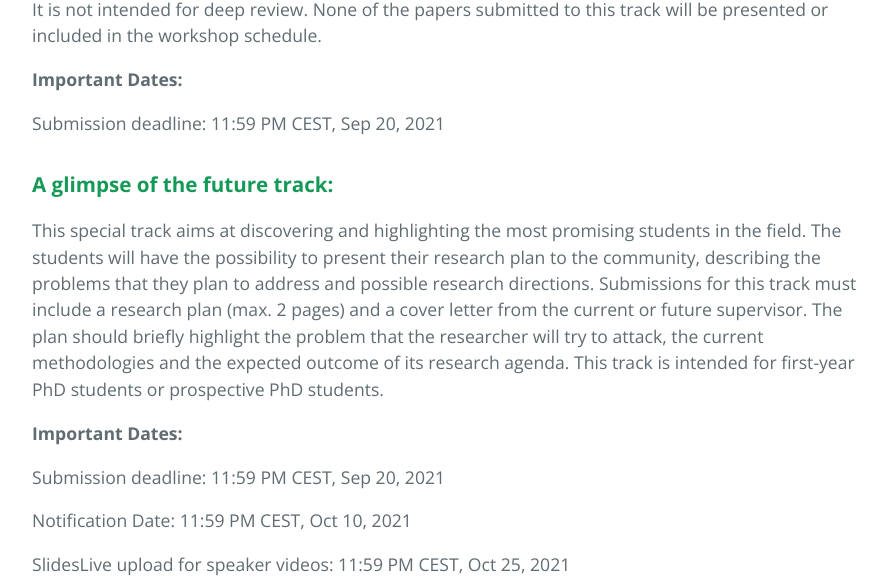
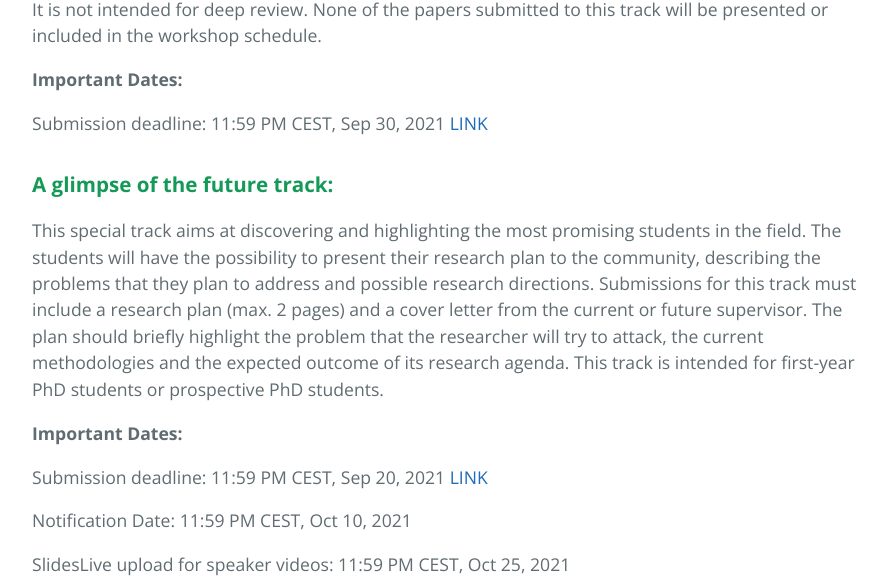
Before and after one commit to xai4debugging/xai4debugging.github.io, a Jekyll site: the page built from index.md, in a window 1280 px wide and 900 px high, scrolled down 2993 px. Shown: the part 149-727 px from the top of the window, without its empty margins (192-1087 px from the left). Built offline with Jekyll 4.4.1, drawn with Linux system fonts in a browser that asks for light colours.

Commit message:
added link to tracks

```diff
--- a/index.md
+++ b/index.md
@@ -68,14 +68,14 @@ Note that the goal of this track is to receive fast feedback about the structure
 
 **Important Dates:**
 
-Submission deadline: 11:59 PM CEST, Sep 20, 2021
+Submission deadline: 11:59 PM CEST, Sep 30, 2021 <a href="https://cmt3.research.microsoft.com/XAI4Debugging2021/Track/2/Submission/Create">LINK</a>
 
 ### **A glimpse of the future track:**
 This special track aims at discovering and highlighting the most promising students in the field. The students will have the possibility to present their research plan to the community, describing the problems that they plan to address and possible research directions. Submissions for this track must include a research plan (max. 2 pages) and a cover letter from the current or future supervisor. The plan should briefly highlight the problem that the researcher will try to attack, the current methodologies and the expected outcome of its research agenda. This track is intended for first-year PhD students or prospective PhD students.
 
 **Important Dates:**
 
-Submission deadline: 11:59 PM CEST, Sep 20, 2021
+Submission deadline: 11:59 PM CEST, Sep 20, 2021 <a href="https://cmt3.research.microsoft.com/XAI4Debugging2021/Track/1/Submission/Create">LINK</a>
 
 Notification Date:  11:59 PM CEST, Oct 10, 2021
 
```
